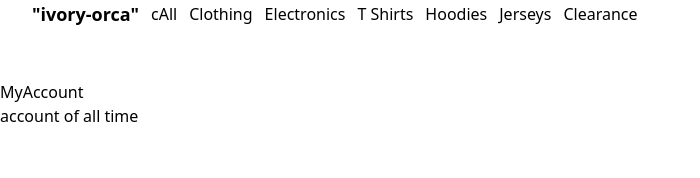
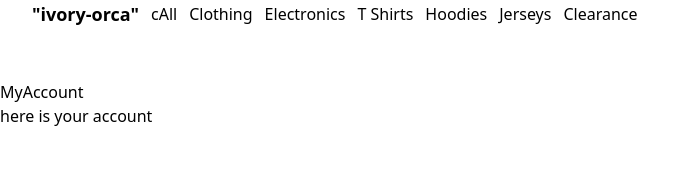
Before and after one commit to Project-Ivory-Orca/ivory-orca, a React (Vite) app in the folder src/web/: page /my-account in a window 1280 px wide. Shown: the top 178 px of the page, without its empty margins (0-700 px from the left). Built offline with nearby package versions, Linux system fonts and the light colour scheme.

Commit message:
updated descriptions

```diff
--- a/src/web/src/Pages/MyAccount/index.tsx
+++ b/src/web/src/Pages/MyAccount/index.tsx
@@ -6,7 +6,7 @@ const MyAccount: React.FC = () => {
     return (
         <Layout>
             <h1>MyAccount</h1>
-            {"account of all time"}
+            {"here is your account"}
         </Layout>
     );
 };
--- a/src/web/src/Pages/MyOrder/index.tsx
+++ b/src/web/src/Pages/MyOrder/index.tsx
@@ -5,7 +5,7 @@ const MyOrder: React.FC = () => {
     return (
         <Layout>
             <h1>My Order</h1>
-            {"whoopotry"}
+            {"view your order"}
         </Layout>
     );
 };
--- a/src/web/src/Pages/MyOrders/index.tsx
+++ b/src/web/src/Pages/MyOrders/index.tsx
@@ -5,7 +5,7 @@ const MyOrders: React.FC = () => {
     return (
         <Layout>
             <h1>My Orders</h1>
-            {"landing spot hiii"}
+            {"view past orders"}
         </Layout>
     );
 };
--- a/src/web/src/Pages/NotFound/index.tsx
+++ b/src/web/src/Pages/NotFound/index.tsx
@@ -5,7 +5,7 @@ const NotFound: React.FC = () => {
     return (
         <Layout>
             <h1>Not Found</h1>
-            {"where are you"}
+            {"page not found"}
         </Layout>
     );
 };
```
